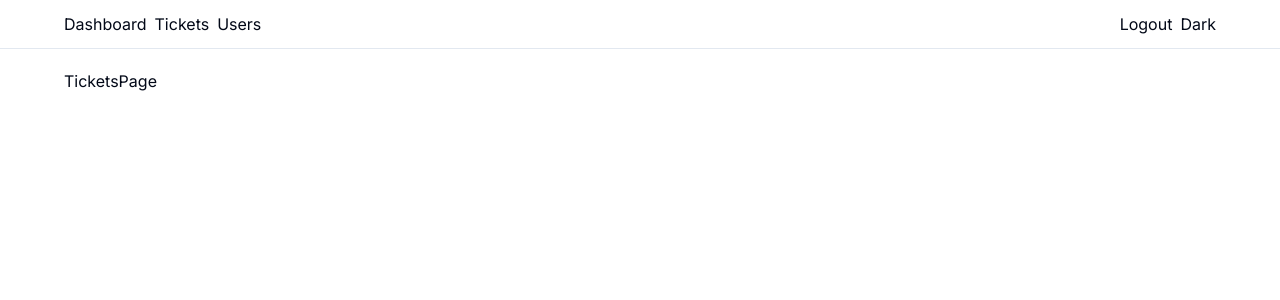
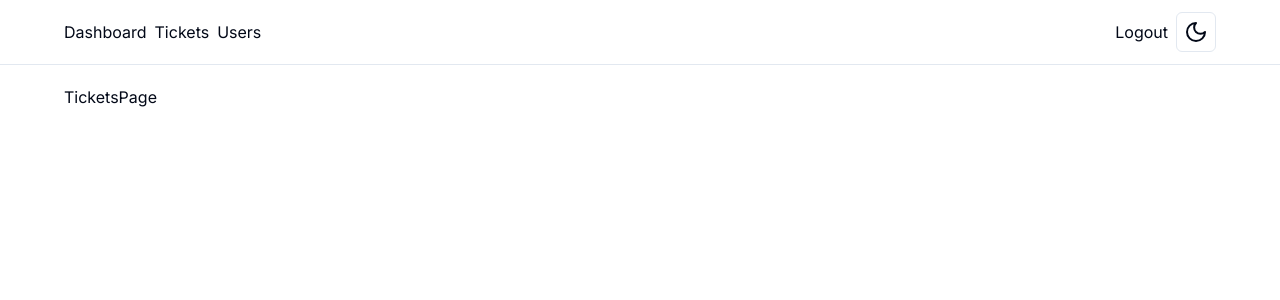
Before and after one commit to renatorrocha/ticket-app, a Next.js app: page /tickets in a window 1280 px wide. Shown: the top 300 px of the page. Built offline with nearby package versions, Linux system fonts and the light colour scheme.

Commit message:
feat dark mode with theme switch

```diff
--- a/app/layout.tsx
+++ b/app/layout.tsx
@@ -2,6 +2,7 @@
 import { Inter } from "next/font/google";
 import "./globals.css";
 import MainNav from "@/components/main-nav";
+import { ThemeProvider } from "@/components/theme-provider";
 
 const inter = Inter({ subsets: ["latin"] });
 
@@ -18,6 +19,7 @@
   return (
     <html lang="en">
       <body className={inter.className}>
+        <ThemeProvider>
           <nav className="flex flex-col items-center border-b mb-5 px-5 py-3">
             <div className="max-w-6xl w-full">
               <MainNav />
@@ -27,6 +29,7 @@
           <main className="flex flex-col items-center">
             <div className="max-w-6xl w-full">{children}</div>
           </main>
+        </ThemeProvider>
       </body>
     </html>
   );
--- a/app/page.tsx
+++ b/app/page.tsx
@@ -1,5 +1,3 @@
-import Image from "next/image";
-
 export default function Dashboard() {
   return <div>dashboard</div>;
 }
--- a/components/main-nav.tsx
+++ b/components/main-nav.tsx
@@ -1,5 +1,6 @@
 import Link from "next/link";
 import React from "react";
+import ToggleTheme from "./toggle-theme";
 
 export default function MainNav() {
   return (
@@ -15,7 +16,7 @@
       <div className="flex items-center gap-2">
         <Link href="/users">Logout</Link>
 
-        <Link href="/users">Dark</Link>
+        <ToggleTheme />
       </div>
     </div>
   );
--- /dev/null
+++ b/components/theme-provider.tsx
@@ -0,0 +1,8 @@
+"use client";
+
+import { ThemeProvider as NextThemesProvider } from "next-themes";
+import { type ThemeProviderProps } from "next-themes/dist/types";
+
+export function ThemeProvider({ children }: ThemeProviderProps) {
+  return <NextThemesProvider attribute="class">{children}</NextThemesProvider>;
+}
--- /dev/null
+++ b/components/toggle-theme.tsx
@@ -0,0 +1,35 @@
+"use client";
+
+import { useTheme } from "next-themes";
+import { useEffect, useState } from "react";
+import { Button } from "./ui/button";
+import { Moon, Sun } from "lucide-react";
+
+export default function ToggleTheme() {
+  const { theme, setTheme } = useTheme();
+  const [mounted, setMounted] = useState(false);
+
+  useEffect(() => {
+    setMounted(true);
+  }, []);
+
+  if (!mounted) {
+    return <Button variant="outline" size="icon" disabled></Button>;
+  }
+
+  const dark = theme === "dark";
+
+  return (
+    <Button
+      variant="outline"
+      size="icon"
+      onClick={() => setTheme(dark ? "light" : "dark")}
+    >
+      {dark ? (
+        <Sun className="hover:cursor-pointer hover:text-primary" />
+      ) : (
+        <Moon className="hover:cursor-pointer hover:text-primary" />
+      )}
+    </Button>
+  );
+}
--- /dev/null
+++ b/components/ui/button.tsx
@@ -0,0 +1,56 @@
+import * as React from "react"
+import { Slot } from "@radix-ui/react-slot"
+import { cva, type VariantProps } from "class-variance-authority"
+
+import { cn } from "@/lib/utils"
+
+const buttonVariants = cva(
+  "inline-flex items-center justify-center whitespace-nowrap rounded-md text-sm font-medium ring-offset-background transition-colors focus-visible:outline-none focus-visible:ring-2 focus-visible:ring-ring focus-visible:ring-offset-2 disabled:pointer-events-none disabled:opacity-50",
+  {
+    variants: {
+      variant: {
+        default: "bg-primary text-primary-foreground hover:bg-primary/90",
+        destructive:
+          "bg-destructive text-destructive-foreground hover:bg-destructive/90",
+        outline:
+          "border border-input bg-background hover:bg-accent hover:text-accent-foreground",
+        secondary:
+          "bg-secondary text-secondary-foreground hover:bg-secondary/80",
+        ghost: "hover:bg-accent hover:text-accent-foreground",
+        link: "text-primary underline-offset-4 hover:underline",
+      },
+      size: {
+        default: "h-10 px-4 py-2",
+        sm: "h-9 rounded-md px-3",
+        lg: "h-11 rounded-md px-8",
+        icon: "h-10 w-10",
+      },
+    },
+    defaultVariants: {
+      variant: "default",
+      size: "default",
+    },
+  }
+)
+
+export interface ButtonProps
+  extends React.ButtonHTMLAttributes<HTMLButtonElement>,
+    VariantProps<typeof buttonVariants> {
+  asChild?: boolean
+}
+
+const Button = React.forwardRef<HTMLButtonElement, ButtonProps>(
+  ({ className, variant, size, asChild = false, ...props }, ref) => {
+    const Comp = asChild ? Slot : "button"
+    return (
+      <Comp
+        className={cn(buttonVariants({ variant, size, className }))}
+        ref={ref}
+        {...props}
+      />
+    )
+  }
+)
+Button.displayName = "Button"
+
+export { Button, buttonVariants }
```
Lines whose indentation alone changed are shown as unchanged.
